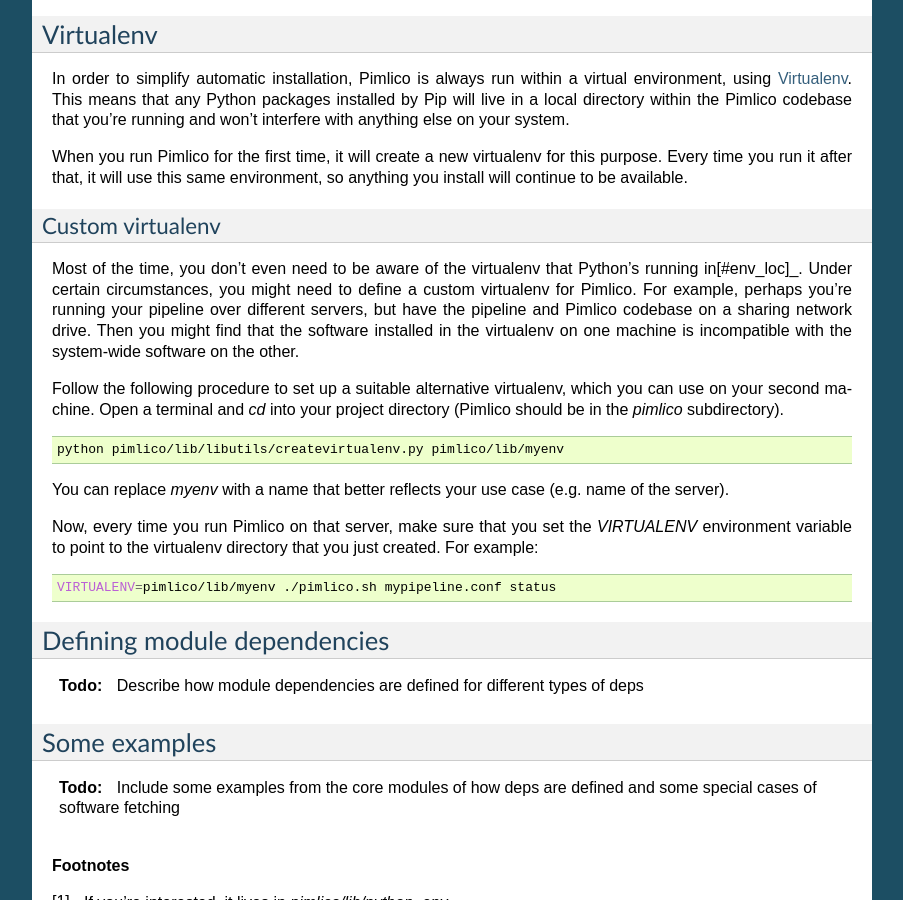
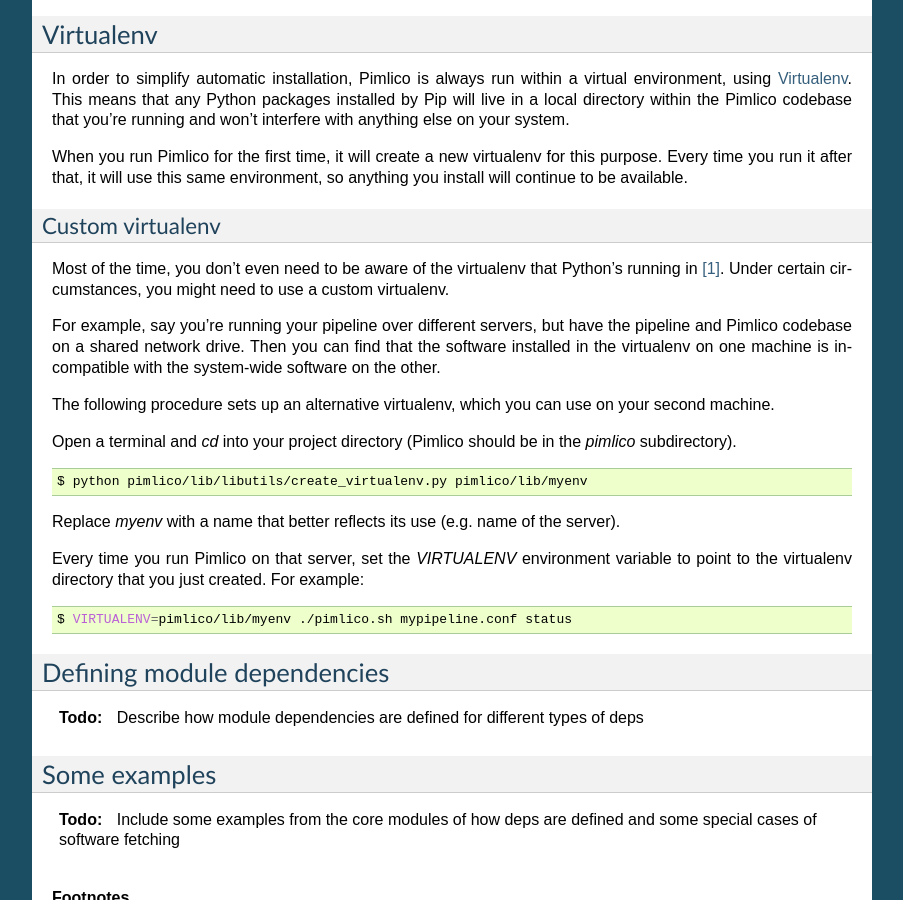
Before and after one commit to markgw/pimlico, a Sphinx documentation site: the page built from docs/core/dependencies.rst, in a window 1280 px wide and 900 px high, scrolled down 609 px. Shown: the whole window, without its empty margins (198-1101 px from the left). Built offline with Sphinx 7.4.7, drawn with Linux system fonts in a browser that asks for light colours; formulas are drawn with MathJax 3; the version number could not be read and is left out.

Commit message:
New documentation
Added some new documentation for things I've needed to use recently which weren't well documented.

```diff
--- a/docs/core/dependencies.rst
+++ b/docs/core/dependencies.rst
@@ -27,6 +27,8 @@
 the case for one of the missing dependencies, Pimlico will tell you in the error output, and you can install
 them using the `install` command (with the module name/number as an argument).
 
+.. _virtualenv-for-deps:
+
 Virtualenv
 ==========
 In order to simplify automatic installation, Pimlico is always run within a virtual environment, using
@@ -39,27 +41,31 @@
 
 Custom virtualenv
 -----------------
-Most of the time, you don't even need to be aware of the virtualenv that Python's running in[#env_loc]_.
-Under certain circumstances, you might need to define a custom virtualenv for Pimlico. For example, perhaps
-you're running your pipeline over different servers, but have the pipeline and Pimlico codebase on a sharing
-network drive. Then you might find that the software installed in the virtualenv on one machine is incompatible
+Most of the time, you don't even need to be aware of the virtualenv that Python's running in [#env_loc]_.
+Under certain circumstances, you might need to use a custom virtualenv.
+
+For example, say
+you're running your pipeline over different servers, but have the pipeline and Pimlico codebase on a shared
+network drive. Then you can find that the software installed in the virtualenv on one machine is incompatible
 with the system-wide software on the other.
 
-Follow the following procedure to set up a suitable alternative virtualenv, which you can use on your second
-machine. Open a terminal and `cd` into your project directory (Pimlico should be in the `pimlico` subdirectory).
+The following procedure sets up an alternative virtualenv, which you can use on your second
+machine.
+
+Open a terminal and `cd` into your project directory (Pimlico should be in the `pimlico` subdirectory).
 
 .. code:: sh
 
-   python pimlico/lib/libutils/createvirtualenv.py pimlico/lib/myenv
+   $ python pimlico/lib/libutils/create_virtualenv.py pimlico/lib/myenv
 
-You can replace `myenv` with a name that better reflects your use case (e.g. name of the server).
+Replace `myenv` with a name that better reflects its use (e.g. name of the server).
 
-Now, every time you run Pimlico on that server, make sure that you set the `VIRTUALENV` environment variable to
+Every time you run Pimlico on that server, set the `VIRTUALENV` environment variable to
 point to the virtualenv directory that you just created. For example:
 
 .. code:: sh
 
-   VIRTUALENV=pimlico/lib/myenv ./pimlico.sh mypipeline.conf status
+   $ VIRTUALENV=pimlico/lib/myenv ./pimlico.sh mypipeline.conf status
 
 Defining module dependencies
 ============================
```
Also changed, not shown: docs/core/local_config.rst (+10 -0 lines), docs/guides/multiple_servers.rst (+12 -0 lines).
